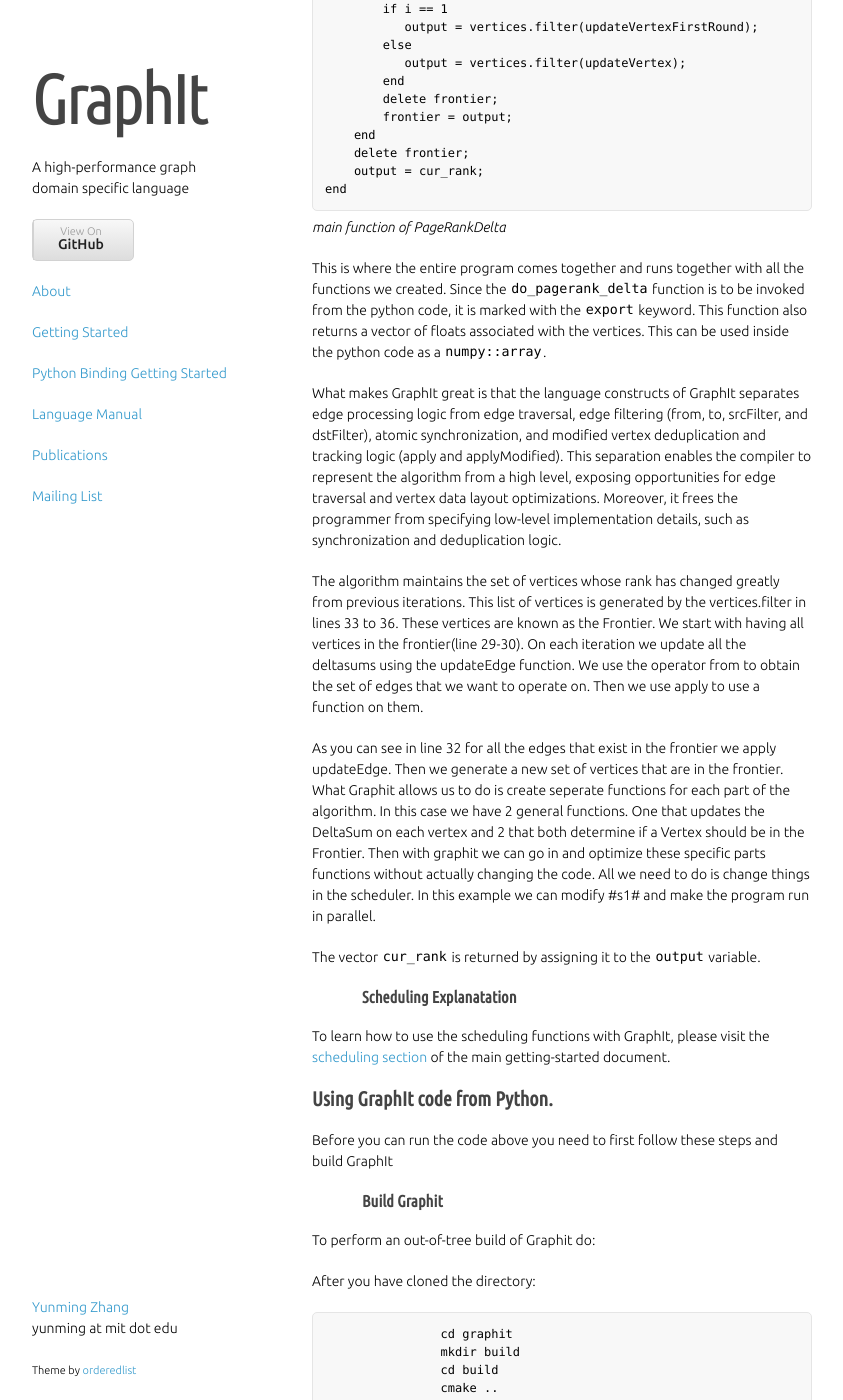
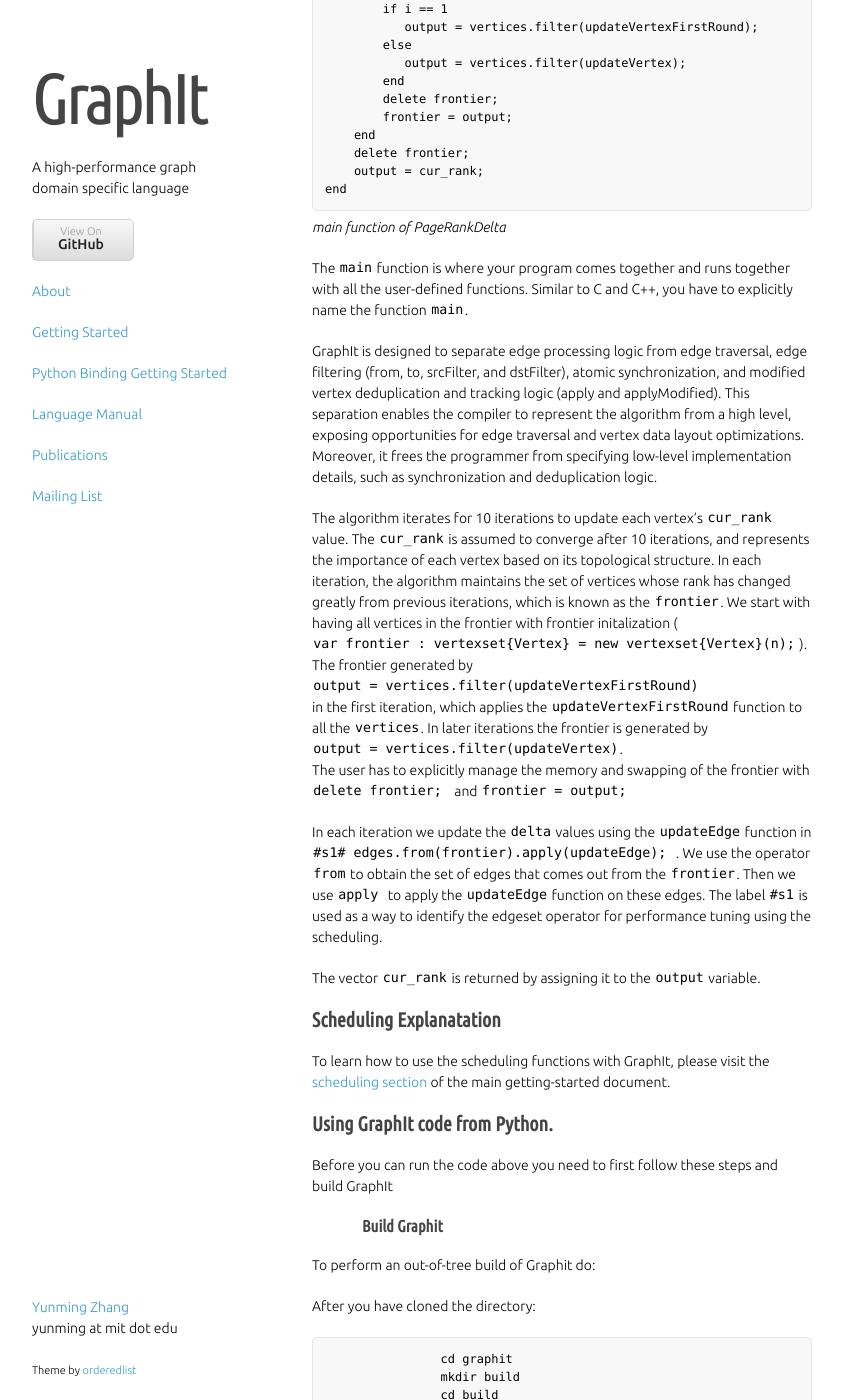
Before and after one commit to yunmingzhang17/yunmingzhang17.github.io, a Jekyll site: the page built from python-getting-started.md, in a window 1280 px wide and 1400 px high, scrolled down 6243 px. Shown: the whole window, without its empty margins (218-1061 px from the left). Built offline with Jekyll 4.4.1, drawn with Linux system fonts in a browser that asks for light colours; nearby versions of some CDN libraries; some web fonts are replaced; library files that are not in the unit come from our copies; some of the changed text lies outside the part shown.

Commit message:
updating the description of the main function to be consistent with the main getting started guide, fixing link errors and a few other minor issues

```diff
--- a/python-getting-started.md
+++ b/python-getting-started.md
@@ -6,7 +6,7 @@
 ===============
 {:.no_toc}
 ## Overview
-This is a tutorial for getting started with GraphIt and using the python bindings to compile GraphIt programs as a library and call it from python. If you are looking for a tutorial on building GraphIt programs as standalone application, you can visit the [Standalone getting started](getting-started) tutorial.
+This is a tutorial for getting started with GraphIt and using the python bindings to compile GraphIt programs as a library and call it from python. If you are looking for a tutorial on building GraphIt programs as standalone application, you can visit the [Standalone Getting Started](getting-started) tutorial.
 
 In this tutorial we will write the PagerankDelta algorithm in GraphIt and run it from python on a graph loaded in python. We will also measure the performance of this algorithm from python. We will learn how to separate initialization from actual execution to get appropriate timing numbers.
 This tutorial is broadly devided in the following sections -
@@ -102,7 +102,7 @@
 
 *Page Rank Delta in Graphit*
 
-Here we will go through an example of writing GraphIt code for the Page Rank Delta application and then calling it from python using the python bindings. You can find the code used in this example along with a few other applicaitons under graphit/apps directory [here] (https://github.com/yunmingzhang17/graphit/tree/master/apps).
+Here we will go through an example of writing GraphIt code for the Page Rank Delta application and then calling it from python using the python bindings. You can find the code used in this example along with a few other applicaitons under graphit/apps directory [here](https://github.com/yunmingzhang17/graphit/tree/master/apps).
 
 Additionally here is a link to the [GraphIt OOPSLA18 paper](https://dl.acm.org/citation.cfm?id=3276491) or [the arxiv report here](https://arxiv.org/pdf/1805.00923.pdf).  Sections 4 and 5 give the complete breakdown of the Page Rank Delta code. Please look here if you want a more detailed breakdown of the functionality of Graphit.
 
@@ -222,7 +222,7 @@
 
 The first thing we initialize is the edgeset `edges` by assigning the passed in argument to it. We then initialize the vertexset `vertices` by using the `getVertices()` function from `edges`. This function returns the vertices from the graph passed in as argument.
 
-We then allocate memory for the vectors associated with the vertices. This is okay to do now because the number of elements is known. We do the same for the variables `beta_score` and `init_delta`. The vector `out_degree` is initialized by calling the `getOutDegrees()` function from `edges`.
+We then allocate memory for the vectors associated with the vertices with  `new Vector{Vertex}(float)()`. This is okay to do now because the number of elements is known. We do the same for the variables `beta_score` and `init_delta`. The vector `out_degree` is initialized by calling the `getOutDegrees()` function from `edges`.
 
 We initialize the values for the vectors by using a user defined function `initVectors`. This function takes in an argument the vertex to initialize and sets the initial value of the vectors for that vertex. We invoke this function on all the vertices in the `set_graph` function by using the `vertexset.apply` operator.
 
@@ -252,17 +252,21 @@
 
 *main function of PageRankDelta*
 
-This is where the entire program comes together and runs together with all the functions we created. Since the `do_pagerank_delta` function is to be invoked from the python code, it is marked with the `export` keyword. This function also returns a vector of floats associated with the vertices. This can be used inside the python code as a `numpy::array`.
+The `main` function is where your program comes together and runs together with all the user-defined functions. Similar to C and C++, you have to explicitly name the function `main`.
 
-What makes GraphIt great is that the language constructs of GraphIt separates edge processing logic from edge traversal, edge filtering (from, to, srcFilter, and dstFilter), atomic synchronization, and modified vertex deduplication and tracking logic (apply and applyModified). This separation enables the compiler to represent the algorithm from a high level, exposing opportunities for edge traversal and vertex data layout optimizations. Moreover, it frees the programmer from specifying low-level implementation details, such as synchronization and deduplication logic.
+GraphIt is designed to separate edge processing logic from edge traversal, edge filtering (from, to, srcFilter, and dstFilter), atomic synchronization, and modified vertex deduplication and tracking logic (apply and applyModified). This separation enables the compiler to represent the algorithm from a high level, exposing opportunities for edge traversal and vertex data layout optimizations. Moreover, it frees the programmer from specifying low-level implementation details, such as synchronization and deduplication logic.
 
-The algorithm maintains the set of vertices whose rank has changed greatly from previous iterations. This list of vertices is generated by the vertices.filter in lines 33 to 36. These vertices are known as the Frontier. We start with having all vertices in the frontier(line 29-30). On each iteration we update all the deltasums using the updateEdge function. We use the operator from to obtain the set of edges that we want to operate on. Then we use apply to use a function on them.
+The algorithm iterates for 10 iterations to update each vertex's `cur_rank` value. The `cur_rank` is assumed to converge after 10 iterations, and represents the importance of each vertex based on its topological structure. In each iteration, the algorithm maintains the set of vertices whose rank has changed greatly from previous iterations, which is known as the `frontier`. We start with having all vertices in the frontier with frontier initalization ( `var frontier : vertexset{Vertex} = new vertexset{Vertex}(n);` ). The frontier generated by
+`output = vertices.filter(updateVertexFirstRound)`
+in the first iteration, which applies the `updateVertexFirstRound` function to all the `vertices`. In later iterations the frontier is generated by
+`output = vertices.filter(updateVertex)`.
+The user has to explicitly manage the memory and swapping of the frontier with `delete frontier; ` and `frontier = output;`
 
-As you can see in line 32 for all the edges that exist in the frontier we apply updateEdge. Then we generate a new set of vertices that are in the frontier. What Graphit allows us to do is create seperate functions for each part of the algorithm. In this case we have 2 general functions. One that updates the DeltaSum on each vertex and 2 that both determine if a Vertex should be in the Frontier. Then with graphit we can go in and optimize these specific parts functions without actually changing the code. All we need to do is change things in the scheduler. In this example we can modify #s1# and make the program run in parallel.
+In each iteration we update the `delta` values using the `updateEdge` function in `#s1# edges.from(frontier).apply(updateEdge); `. We use the operator `from` to obtain the set of edges that comes out from the `frontier`. Then we use `apply `to apply the `updateEdge` function on these edges. The label `#s1` is used as a way to identify the edgeset operator for performance tuning using the scheduling.
 
 The vector `cur_rank` is returned by assigning it to the `output` variable.
 
-###  Scheduling Explanatation
+##  Scheduling Explanatation
 To learn how to use the scheduling functions with GraphIt, please visit the [scheduling section](getting-started#performance-tuning-with-the-scheduling-language) of the main getting-started document.
 
 ## Using GraphIt code from Python.
```
Also changed, not shown: other parts of python-getting-started.md (+1 -1 lines), getting-started.md (+1 -1 lines), 1 other file.
